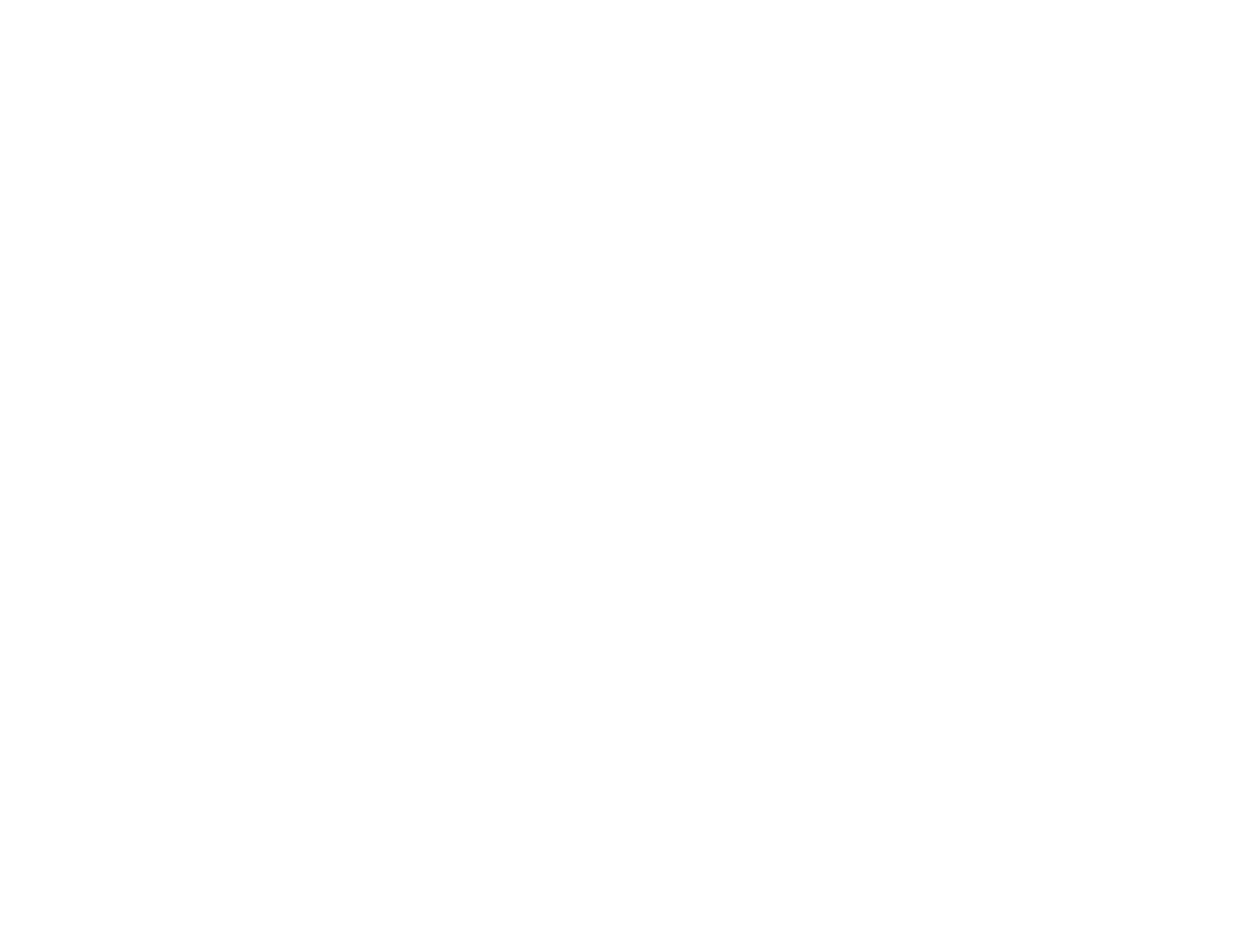
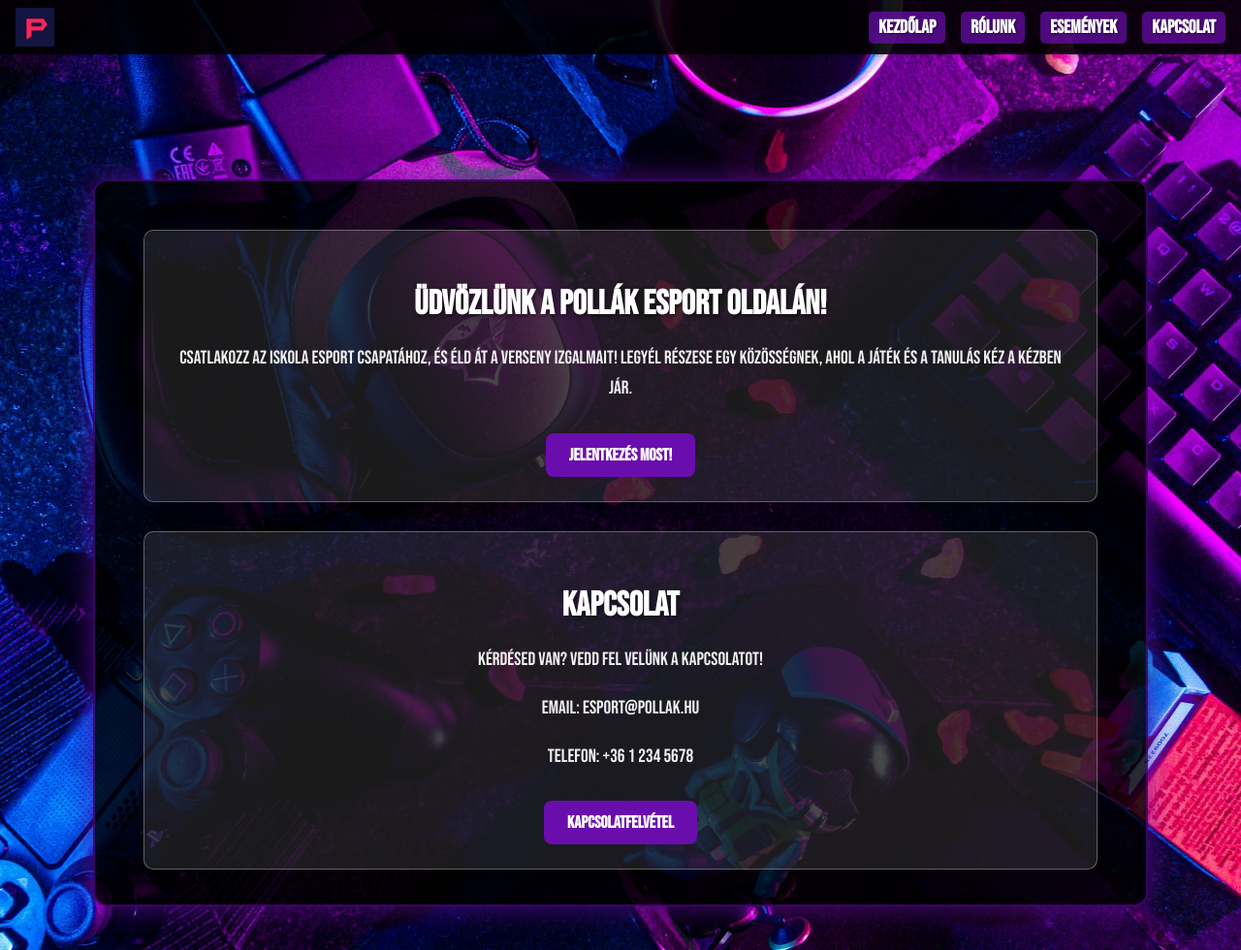
Before and after one commit to gufesz/Pollak-EsportWEB, a PHP site: page /home.html in a window 1280 px wide. Before the commit the page is empty. Shown: the whole page at 97% size. Run offline with PHP 8.4, Linux system fonts and the light colour scheme.

Commit message:
meg kozel se kesz

```diff
--- a/home.html
+++ b/home.html
@@ -3,9 +3,42 @@
 <head>
     <meta charset="UTF-8">
     <meta name="viewport" content="width=device-width, initial-scale=1.0">
-    <title>Document</title>
+    <title>Pollák ESport - Kezdőlap</title>
+    <link rel="icon" type="image/png" href="/img/logo.png">
+    <link rel="stylesheet" href="style.css">
+    <script src="script.js" defer></script>
 </head>
 <body>
+    <div class="background">
+        <div class="content">
+            <nav class="navbar">
+                <img src="/img/logo.png" alt="Pollák ESport Logo" class="nav-logo">
+                <ul class="nav-links">
+                    <li><a href="#" onclick="loadPage('home')">Kezdőlap</a></li>
+                    <li><a href="#" onclick="loadPage('about')">Rólunk</a></li>
+                    <li><a href="#" onclick="loadPage('events')">Események</a></li>
+                    <li><a href="#" onclick="loadPage('contact')">Kapcsolat</a></li>
+                </ul>
+            </nav>
+            <div id="page-content">
+                <div class="home-container">
+                    <div class="home-section">
+                        <h2>Üdvözlünk a Pollák ESport oldalán!</h2>
+                        <p>Csatlakozz az iskola esport csapatához, és éld át a verseny izgalmait! Legyél részese egy közösségnek, ahol a játék és a tanulás kéz a kézben jár.</p>
+                        <a href="#" class="cta-button">Jelentkezés most!</a>
+                    </div>
 
+
+                    <div class="home-section">
+                        <h2>Kapcsolat</h2>
+                        <p>Kérdésed van? Vedd fel velünk a kapcsolatot!</p>
+                        <p>Email: esport@pollak.hu</p>
+                        <p>Telefon: +36 1 234 5678</p>
+                        <a href="#" onclick="loadPage('contact')" class="cta-button">Kapcsolatfelvétel</a>
+                    </div>
+                </div>
+            </div>
+        </div>
+    </div>
 </body>
 </html>
--- a/index.html
+++ b/index.html
@@ -14,10 +14,10 @@
             <div class="main-container">
                 <div class="main-content">
                     <img src="/img/logo.png" alt="" class="content-img-main">
-                    <p class="content-p-main">Pollák E-Sport</p>
+                    <p class="content-p-main">Pollák ESport</p>
                     <span class="content-span-main">A HSZC Pollák Antal Techikum saját Esport versenye.</span>
                     <br>
-                    <button class="content-button-main">Érdekel > </button>
+                    <a href="home.html" class="content-button-main">Érdekel ></a>
                 </div>
             </div>
         </div>
--- a/script.js
+++ b/script.js
@@ -0,0 +1,63 @@
+function loadPage(page) {
+    const content = document.getElementById('page-content');
+
+    switch(page) {
+        case 'home':
+            content.innerHTML = `
+                <div class="home-container">
+                    div class="home-section">
+                        <h2>Főoldal</h2>
+                        <p>Pollák ESport programunk a célja, hogy a diákoknak segítséget adja a modern világában való esportokat folyódni. A programunk célja, hogy a modern technológiát, a csapatmunkát és a versenyszerű játékot segítse a fejlődésre.</p>
+                        <a href="#" class="cta-button"></a>
+                    </div>
+                </div>
+            `;
+            break;
+        case 'about':
+            content.innerHTML = `
+                <div class="home-container">
+                    <div class="home-section">
+                        <h2>Rólunk</h2>
+                        <p>A Pollák ESport program célja, hogy lehetőséget biztosítson a diákoknak az esport világában való fejlődésre. Programunk ötvözi a modern technológiát, a csapatmunkát és a versenyszerű játékot.</p>
+                        <p>Tapasztalt edzőink segítségével a diákok nem csak a játékokban fejlődnek, de olyan készségeket is elsajátítanak, amelyek az élet más területein is hasznosak lehetnek.</p>
+                    </div>
+                </div>
+            `;
+            break;
+        case 'events':
+            content.innerHTML = `
+                <div class="home-container">
+                    <div class="home-section">
+                        <h2>Események</h2>
+                        <p>Rendszeresen szervezünk házi bajnokságokat és részt veszünk országos versenyeken. Íme néhány közelgő esemény:</p>
+                        <ul>
+                            <li>Pollák Kupa - League of Legends verseny (2023. szeptember 15.)</li>
+                            <li>CS:GO Bajnokság (2023. október 1-3.)</li>
+                            <li>Rocket League Torna (2023. október 20.)</li>
+                        </ul>
+                        <a href="#" class="cta-button">Jelentkezés az eseményekre</a>
+                    </div>
+                </div>
+            `;
+            break;
+        case 'contact':
+            content.innerHTML = `
+                <div class="home-container">
+                    <div class="home-section">
+                        <h2>Kapcsolat</h2>
+                        <p>Kérdésed van? Vedd fel velünk a kapcsolatot!</p>
+                        <p>Email: esport@pollak.hu</p>
+                        <p>Telefon: +36 1 234 5678</p>
+                        <p>Cím: 1234 Budapest, Pollák utca 1.</p>
+                        <form>
+                            <input type="text" placeholder="Név" required>
+                            <input type="email" placeholder="E-mail cím" required>
+                            <textarea placeholder="Üzenet" required></textarea>
+                            <button type="submit" class="cta-button">Küldés</button>
+                        </form>
+                    </div>
+                </div>
+            `;
+            break;
+    }
+}
--- a/style.css
+++ b/style.css
@@ -1,8 +1,14 @@
+@import url('https://fonts.googleapis.com/css2?family=Bebas+Neue&display=swap');
+
 body, html {
     margin: 0;
     padding: 0;
     height: 100%;
-    overflow: hidden; }
+    overflow: hidden;
+    font-family: "Bebas Neue", serif;
+    font-weight: 400;
+    font-style: normal;
+}
 
 .background {
     background-image: url('/img/mainbg.jpg');
@@ -22,6 +28,7 @@
     display: flex;
     justify-content: center;
     align-items: center;
+    padding-top: 60px;
 }
 
 .content-button-main {
@@ -40,6 +47,8 @@
     outline: none;
     border-radius: 12px;
     box-shadow: 0 6px 8px rgba(0, 0, 0, 0.3);
+    text-decoration: none;
+    display: inline-block;
 }
 
 .content-button-main:hover {
@@ -78,9 +87,123 @@
 }
 
 .content-span-main {
-    font-size: 24px;
+    font-size: 32px;
     font-weight: bold;
     letter-spacing: 2px;
     text-transform: uppercase;
     color: #E6E6FA;
 }
+
+#page-content {
+    background-color: rgba(0, 0, 0, 0.8);
+    border-radius: 15px;
+    padding: 30px;
+    margin-top: 20px;
+    box-shadow: 0 0 30px rgba(106, 13, 173, 0.7);
+    border: 2px solid rgba(106, 13, 173, 0.5);
+    max-width: 80%;
+    margin-left: auto;
+    margin-right: auto;
+    max-height: 70%;
+}
+
+.home-container {
+    max-width: 100%;
+    margin: 0 auto;
+    padding: 20px;
+}
+
+.home-section {
+    background-color: rgba(255, 255, 255, 0.1);
+    border-radius: 10px;
+    padding: 25px;
+    margin-bottom: 30px;
+    border: 1px solid rgba(255, 255, 255, 0.3);
+}
+
+.home-section h2 {
+    color: #fff;
+    margin-bottom: 20px;
+    font-size: 2.2rem;
+    text-shadow: 2px 2px 4px rgba(0, 0, 0, 0.5);
+}
+
+.home-section p {
+    color: #f0f0f0;
+    font-size: 1.2rem;
+    line-height: 1.6;
+    margin-bottom: 15px;
+}
+
+.cta-button {
+    display: inline-block;
+    background-color: #6a0dad;
+    color: #fff;
+    padding: 12px 24px;
+    border-radius: 8px;
+    text-decoration: none;
+    margin-top: 15px;
+    font-size: 1.1rem;
+    font-weight: bold;
+    transition: all 0.3s ease;
+}
+
+.cta-button:hover {
+    background-color: #8a2be2;
+    transform: scale(1.05);
+    box-shadow: 0 0 15px rgba(138, 43, 226, 0.7);
+}
+
+
+.navbar {
+    position: fixed;
+    top: 0;
+    left: 0;
+    right: 0;
+    padding: 0.5rem 1rem;
+    background-color: rgba(0, 0, 0, 0.9);
+    box-shadow: 0 2px 4px rgba(0, 0, 0, 0.2);
+    display: flex;
+    justify-content: space-between;
+    align-items: center;
+    z-index: 1000;
+}
+
+.nav-logo {
+    height: 40px;
+}
+
+.nav-links {
+    display: flex;
+    list-style: none;
+    margin: 0;
+    padding: 0;
+}
+
+.nav-links li {
+    margin-left: 1rem;
+}
+
+.nav-links a {
+    color: #fff;
+    text-decoration: none;
+    font-size: 1.2rem;
+    font-weight: bold;
+    transition: all 0.3s ease;
+    display: inline-block;
+    padding: 5px 10px;
+    border-radius: 5px;
+    background-color: rgba(106, 13, 173, 0.7);
+    text-shadow: 1px 1px 2px rgba(0, 0, 0, 0.5);
+}
+
+.nav-links a:hover {
+    color: #fff;
+    background-color: rgba(106, 13, 173, 1);
+    transform: scale(1.05);
+    box-shadow: 0 0 10px rgba(106, 13, 173, 0.7);
+}
+
+.nav-links a:active {
+    transform: scale(0.98);
+}
```
